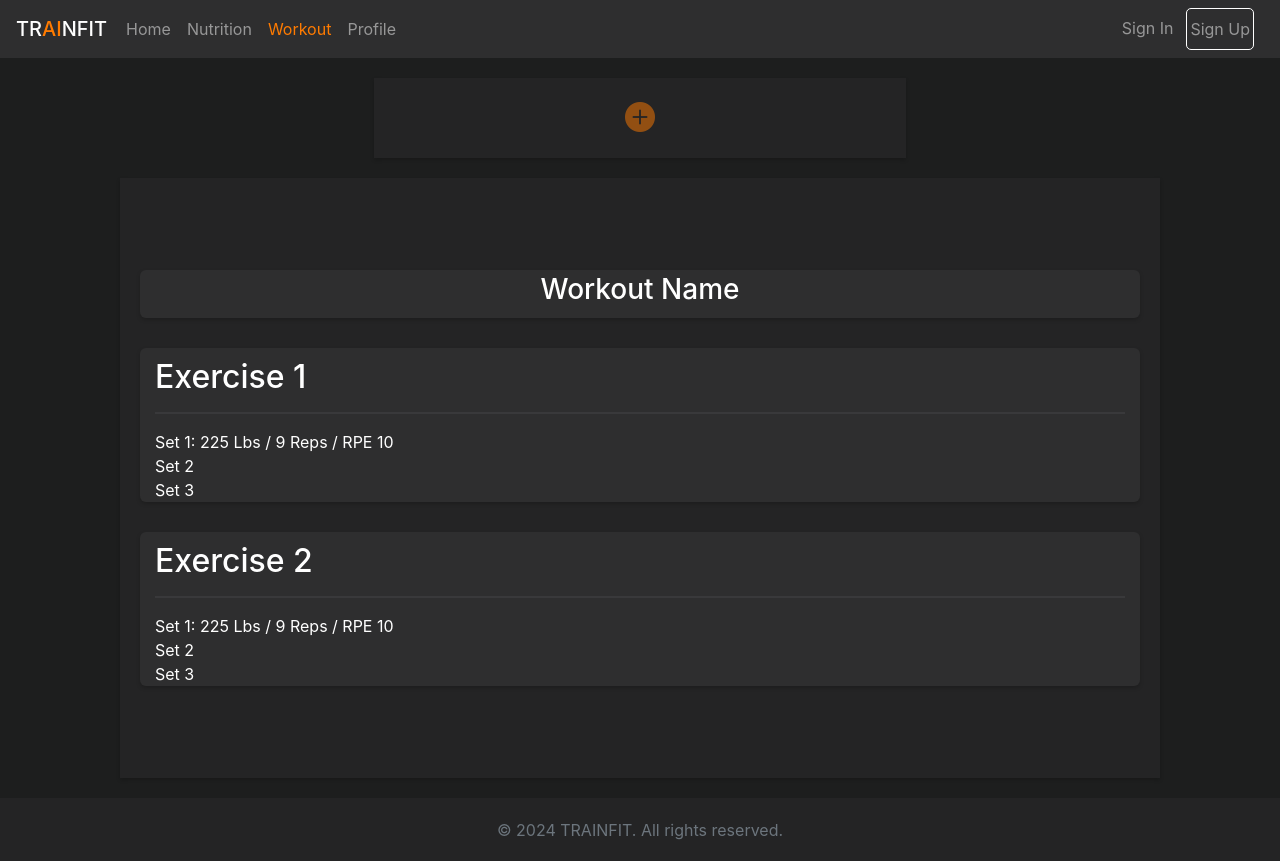
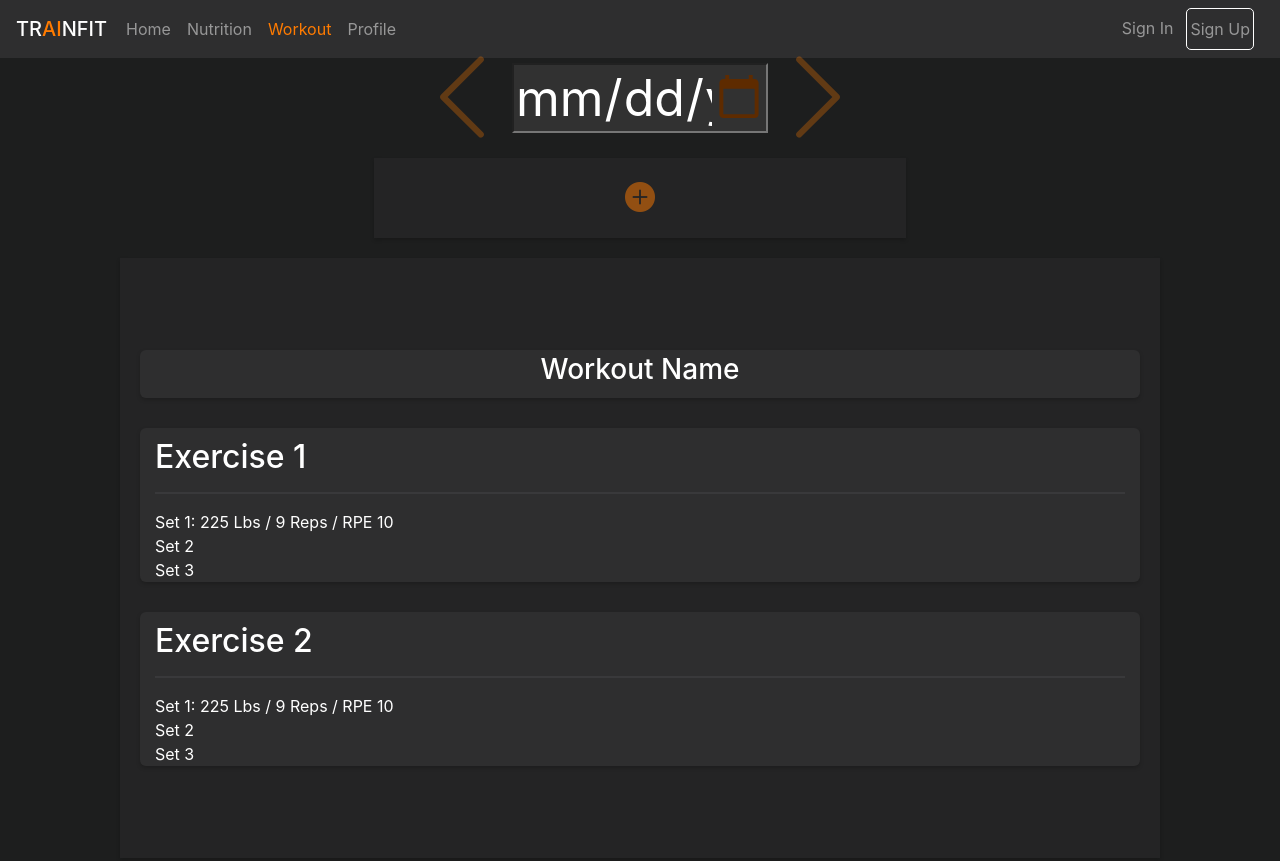
Before and after one commit to Cj-6/TrainFit, a Flask app: page /workout in a window 1280 px wide. Shown: the top 861 px of the page. Before the commit the page ends 839 px from the top, so only its background shows below. Run offline with Flask 3, Linux system fonts and the light colour scheme; some libraries are stand-ins or nearby versions.

Commit message:
added calendar design

```diff
--- a/static/css/styles.css
+++ b/static/css/styles.css
@@ -81,6 +81,53 @@
 
 
 /* -------------------------workout.html styling ------------------------- */
+input[type="date"]::-webkit-calendar-picker-indicator {
+    filter: invert(33%) sepia(40%) saturate(2462%) hue-rotate(8deg) brightness(50%) contrast(101%);
+    cursor: pointer;
+}
+
+input[type="date"]:hover::-webkit-calendar-picker-indicator {
+    filter: invert(33%) sepia(40%) saturate(2462%) hue-rotate(8deg) brightness(100%) contrast(101%);
+}
+
+#calendar{
+    width: 20vw;
+    height: 70px;
+    text-align: center;
+    font-size: 50px;
+    background: rgba(51, 51, 51, 0.9);
+    color: white;
+
+}
+
+
+.calendar-container{
+    display: flex;
+    justify-content: center;
+    align-items: center;
+}
+
+.calendar-sub-container{
+    display: flex;
+    flex-direction: row;
+    width: 75%;
+    height: 10vh;
+    align-items: center;
+    justify-content: center;
+
+}
+
+.left-arrow, .right-arrow{
+    font-size: 100px;
+    color: #FF7B00;
+    opacity: 0.3;
+    cursor: pointer;
+}
+
+.left-arrow:hover, .right-arrow:hover{
+    opacity: 1;
+}
+
 .workout{
     margin-top: 0 !important;
 }
--- a/templates/workout.html
+++ b/templates/workout.html
@@ -1,6 +1,26 @@
 {% extends "_layout.html" %}
 
 {% block content %}
+
+
+<div class="calendar-container">
+
+<div class="calendar-sub-container">
+        <div class="left-arrow">
+            <i class="bi bi-chevron-left"></i>
+        </div>
+
+        <div class="date">
+            <input type="date" id="calendar" name="calendar">
+        </div>
+
+        <div class="right-arrow">
+            <i class="bi bi-chevron-right"></i>
+        </div>
+
+    </div>
+</div>
+
 
 
 <div class="parent-container addworkout-btn">
```
